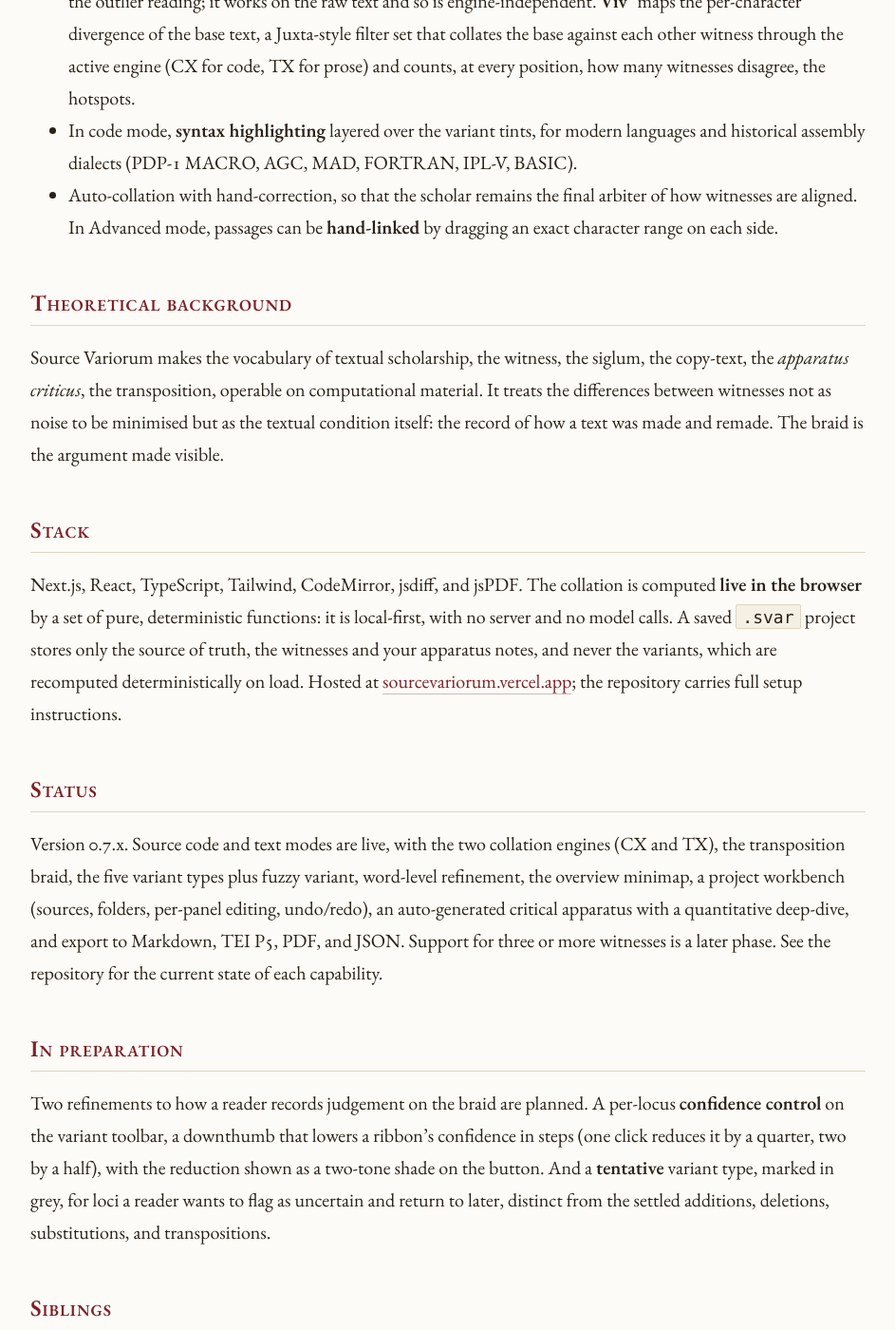
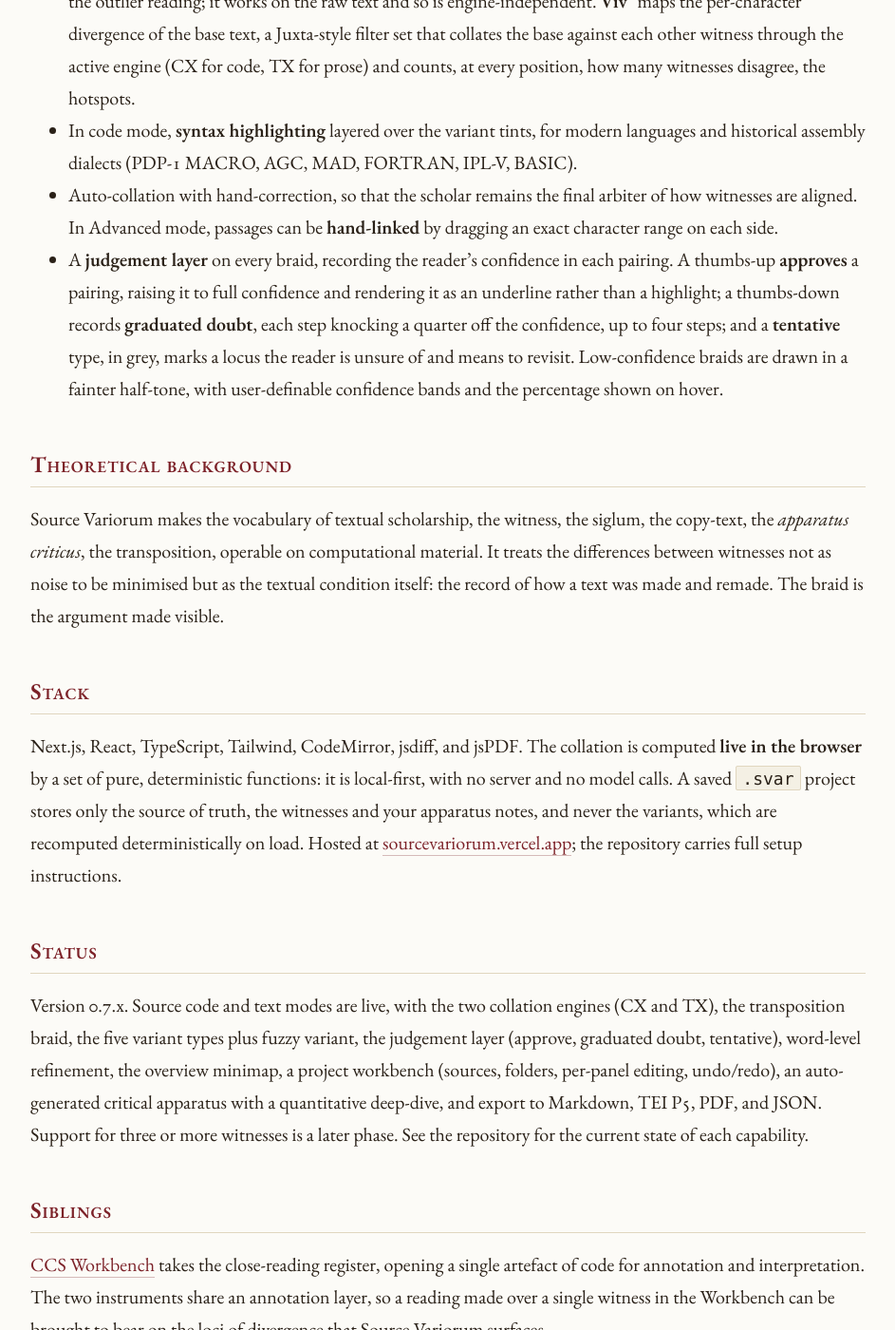
Before and after one commit to Computational-Hermeneutics/Computational-Hermeneutics.github.io, a Jekyll site: the page built from tools/source-variorum.md, in a window 1280 px wide and 1400 px high, scrolled down 2308 px. Shown: the whole window at 95% size, without its empty margins (168-1111 px from the left). Built offline with Jekyll 4.4.1, drawn with Linux system fonts in a browser that asks for light colours.

Commit message:
Move SV judgement layer to live (approve/underline, graduated doubt, tentative); drop In preparation
These shipped in v0.7.20-0.7.22: thumbs-up approve renders as underline at full
confidence, thumbs-down graduated doubt (-25% per step, up to 4), tentative grey
type, half-tone low-confidence highlights, user-definable confidence bands.

```diff
--- a/tools/source-variorum.md
+++ b/tools/source-variorum.md
@@ -46,6 +46,7 @@ The engine follows the mode by default, the CX profile for code and the TX profi
 - Across a set of witnesses, two distinctiveness measures from the Version Variation Visualization (VVV) / ShakerVis tradition in which the TX-Engine sits. **Eddy²** scores each witness's relative distinctiveness, its mean Sørensen–Dice distance over character bigrams from every other witness on the whole normalised text, flagging the outlier reading; it works on the raw text and so is engine-independent. **Viv²** maps the per-character divergence of the base text, a Juxta-style filter set that collates the base against each other witness through the active engine (CX for code, TX for prose) and counts, at every position, how many witnesses disagree, the hotspots.
 - In code mode, **syntax highlighting** layered over the variant tints, for modern languages and historical assembly dialects (PDP-1 MACRO, AGC, MAD, FORTRAN, IPL-V, BASIC).
 - Auto-collation with hand-correction, so that the scholar remains the final arbiter of how witnesses are aligned. In Advanced mode, passages can be **hand-linked** by dragging an exact character range on each side.
+- A **judgement layer** on every braid, recording the reader's confidence in each pairing. A thumbs-up **approves** a pairing, raising it to full confidence and rendering it as an underline rather than a highlight; a thumbs-down records **graduated doubt**, each step knocking a quarter off the confidence, up to four steps; and a **tentative** type, in grey, marks a locus the reader is unsure of and means to revisit. Low-confidence braids are drawn in a fainter half-tone, with user-definable confidence bands and the percentage shown on hover.
 
 ## Theoretical background
 
@@ -57,11 +58,7 @@ Next.js, React, TypeScript, Tailwind, CodeMirror, jsdiff, and jsPDF. The collati
 
 ## Status
 
-Version 0.7.x. Source code and text modes are live, with the two collation engines (CX and TX), the transposition braid, the five variant types plus fuzzy variant, word-level refinement, the overview minimap, a project workbench (sources, folders, per-panel editing, undo/redo), an auto-generated critical apparatus with a quantitative deep-dive, and export to Markdown, TEI P5, PDF, and JSON. Support for three or more witnesses is a later phase. See the repository for the current state of each capability.
-
-## In preparation
-
-Two refinements to how a reader records judgement on the braid are planned. A per-locus **confidence control** on the variant toolbar, a downthumb that lowers a ribbon's confidence in steps (one click reduces it by a quarter, two by a half), with the reduction shown as a two-tone shade on the button. And a **tentative** variant type, marked in grey, for loci a reader wants to flag as uncertain and return to later, distinct from the settled additions, deletions, substitutions, and transpositions.
+Version 0.7.x. Source code and text modes are live, with the two collation engines (CX and TX), the transposition braid, the five variant types plus fuzzy variant, the judgement layer (approve, graduated doubt, tentative), word-level refinement, the overview minimap, a project workbench (sources, folders, per-panel editing, undo/redo), an auto-generated critical apparatus with a quantitative deep-dive, and export to Markdown, TEI P5, PDF, and JSON. Support for three or more witnesses is a later phase. See the repository for the current state of each capability.
 
 ## Siblings
 
```
